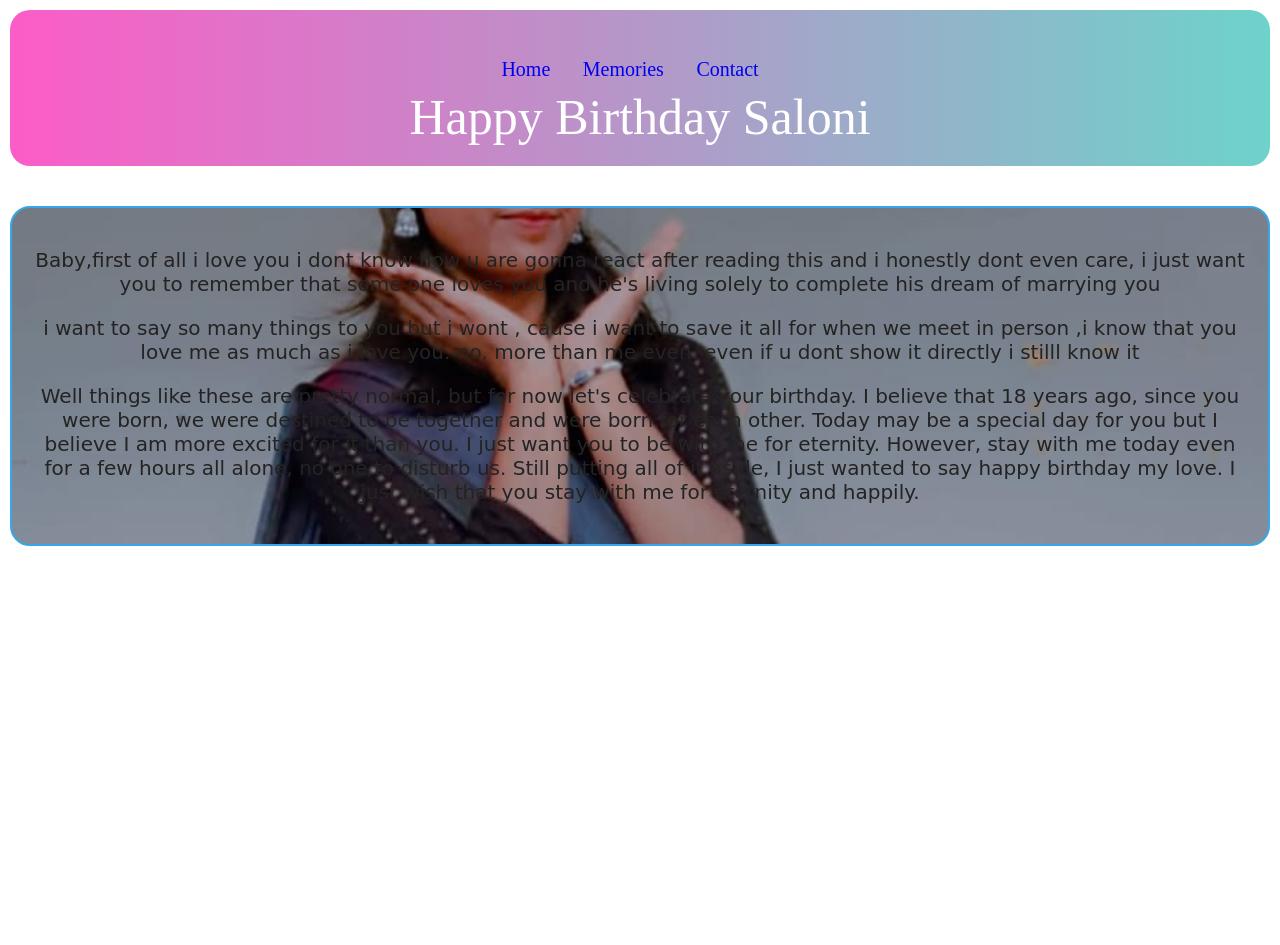
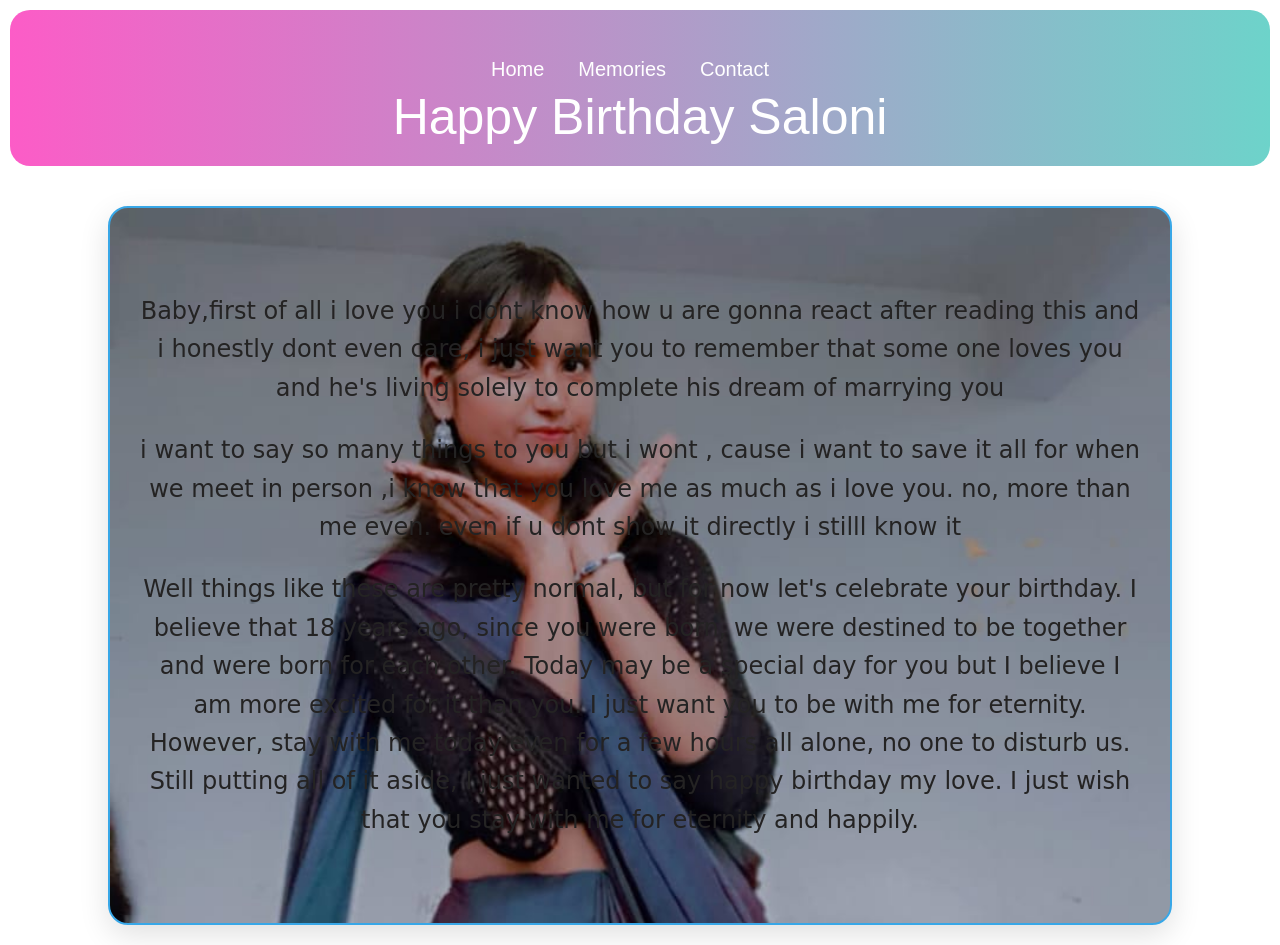
Before and after one commit to putnamkarthikeya44-cpu/happy-birthday-, a plain HTML site: page index.html in a window 1280 px wide. Before the commit the page ends 800 px from the top, so only its background shows below. Drawn offline with Linux system fonts and the light colour scheme.

Commit message:
Refactor index.html for improved layout and styling
Updated styles and structure for better presentation.

```diff
--- a/index.html
+++ b/index.html
@@ -4,58 +4,70 @@
 
     <title>Happy Birthday Saloni</title>
 <style>
-   body{
-    background:white;
+body {
+    background: white;
     margin: 0;
-    /*HEADER*/
+    font-family: cursive;
+}
+
 header {
     background: linear-gradient(to right, #fc5cc7, #6dd3ca);
     padding: 20px;
     margin: 10px;
     text-align: center;
     font-size: 50px;
-      font-family:papyrus;
+    font-family: papyrus, fantasy;
     color: white;
     border-radius: 20px;
-    ul {
+}
+
+header ul {
     list-style-type: none;
     margin: 0;
     padding: 0;
-    li {
-            display: inline ;
+}
+
+header li {
+    display: inline;
     margin-right: 20px;
     font-size: 20px;
-            gap: 20px;
 }
-   a {
+
+header a {
     text-decoration: none;
     font-size: 20px;
+    color: white;
 }
-   a:hover {
+
+header a:hover {
     color: #8438e7;
     text-decoration: underline;
 }
-      }
-    }
-    /*SECTION*/
+
 section {
-
-        padding: 20px;
+    padding: 60px 30px;
     text-align: center;
-        font-size: 20px;
-        font-family:cursive;
-        /*BACKGROUND*/
-        margin: 40px 10px 10px 10px;
-         background-image: url("hero.jng.jpeg");
-       background-size: 100%;
-       background-position: center  ;
-        background-color: white;
-         background-size:10px -65px;
+    font-size: 24px;
+    line-height: 1.6;
+    font-family: cursive;
+    margin: 40px 20px 20px;
+    background-image:url("hero.jng.jpeg") ;
+    background-repeat: no-repeat;
+    background-size: cover;
+    background-position: center;
+    background-color: rgba(255, 255, 255, 0.85);
     color: rgb(36, 35, 35);
     border-radius: 20px;
     border: 2px solid #38a7e7;
+    max-width: 1000px;
+    width: calc(100% - 40px);
+    margin-left: auto;
+    margin-right: auto;
+    box-shadow: 0 10px 30px rgba(0, 0, 0, 0.12);
 }
 
+section p {
+    margin: 24px 0;
 }
 </style>
 </head>
@@ -80,10 +92,8 @@
           <p>
                  i want to say so many things to you but i wont , cause i want to save it all for when we meet in person ,i know that you love me as much as i love you. no, more than me even. even if u dont show it directly i stilll know it
         </p>
-          <p>
-               Well things like these are pretty normal, but for now let's celebrate your birthday. I believe that 18 years ago, since you were born, we were destined to be together and were born for each other. Today may be a special day for you but I believe I am more excited for it than you. I just want you to be with me for eternity. However, stay with me today even for a few hours all alone, no one to disturb us. Still putting all of it aside, I just wanted to say happy birthday my love. I just wish that you stay with me for eternity and happily.
+           <p>Well things like these are pretty normal, but for now let's celebrate your birthday. I believe that 18 years ago, since you were born, we were destined to be together and were born for each other. Today may be a special day for you but I believe I am more excited for it than you. I just want you to be with me for eternity. However, stay with me today even for a few hours all alone, no one to disturb us. Still putting all of it aside, I just wanted to say happy birthday my love. I just wish that you stay with me for eternity and happily.</p>
 
-           </p>
 
 
 
```
Lines whose indentation alone changed are shown as unchanged.
